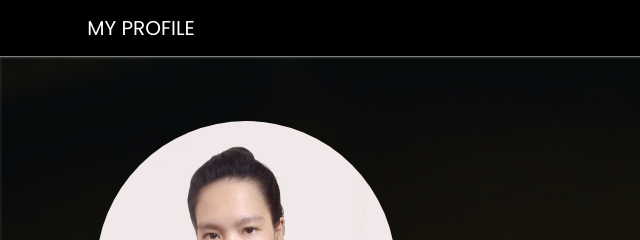
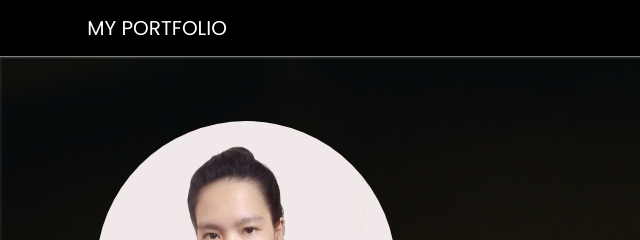
Before and after one commit to ciaraparce/my-portfolio, a plain HTML site: page index.html in a window 1280 px wide. Shown: the top 240 px of the page, 0-640 px from the left. Drawn offline with nearby package versions, Linux system fonts and the light colour scheme.

Commit message:
Change placeholder name

```diff
--- a/index.html
+++ b/index.html
@@ -17,7 +17,7 @@
 
 <body>
 	<nav class="navbar navbar-expand-lg navbar-dark">
-	  <<a class="navbar-brand" href="#">MY PROFILE</a>
+	  <<a class="navbar-brand" href="#home">MY PORTFOLIO</a>
 	  <button class="navbar-toggler" type="button" data-toggle="collapse" data-target="#navbarNav" aria-controls="navbarNav" aria-expanded="false" aria-label="Toggle navigation">
 	    <span class="navbar-toggler-icon"></span>
 	  </button>
```
